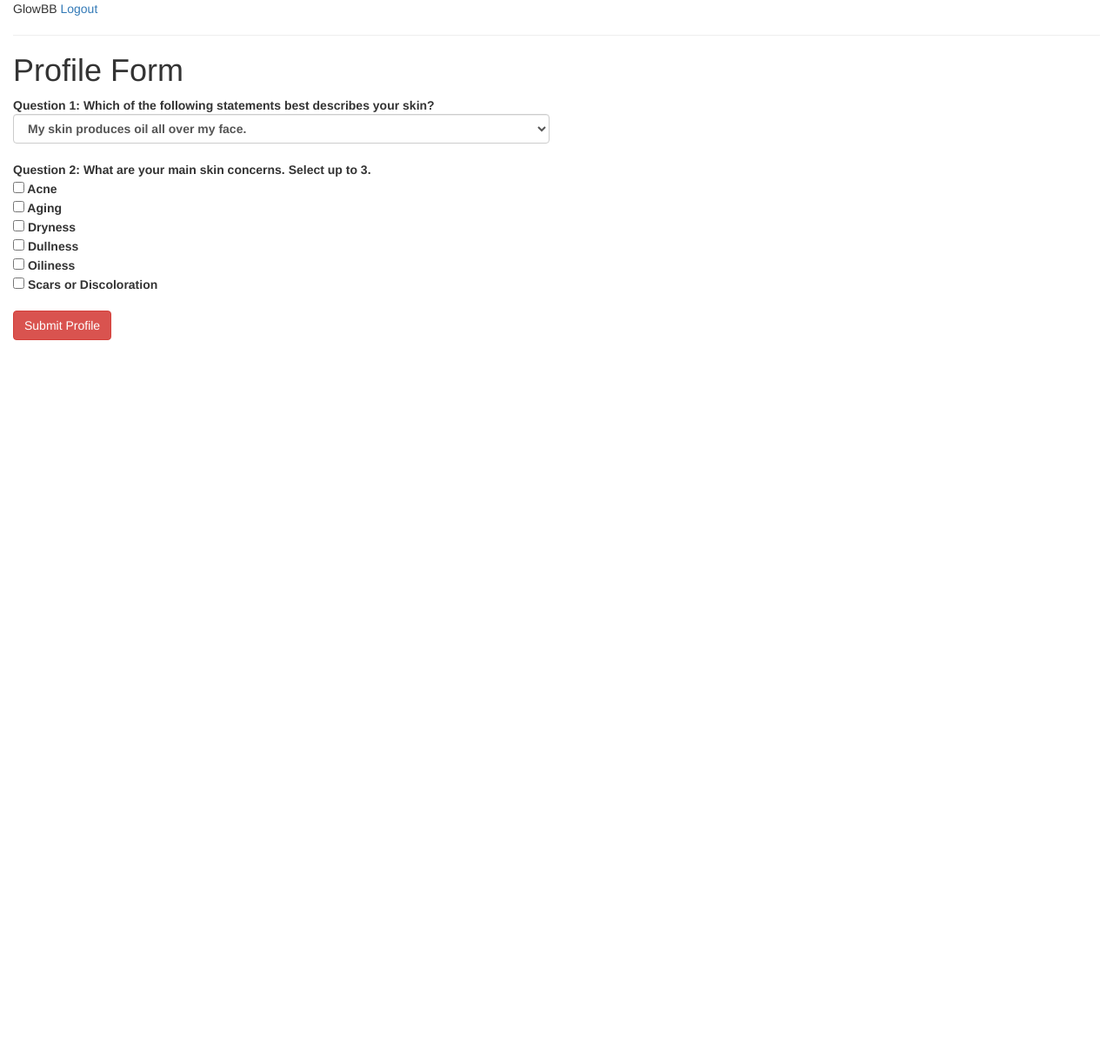
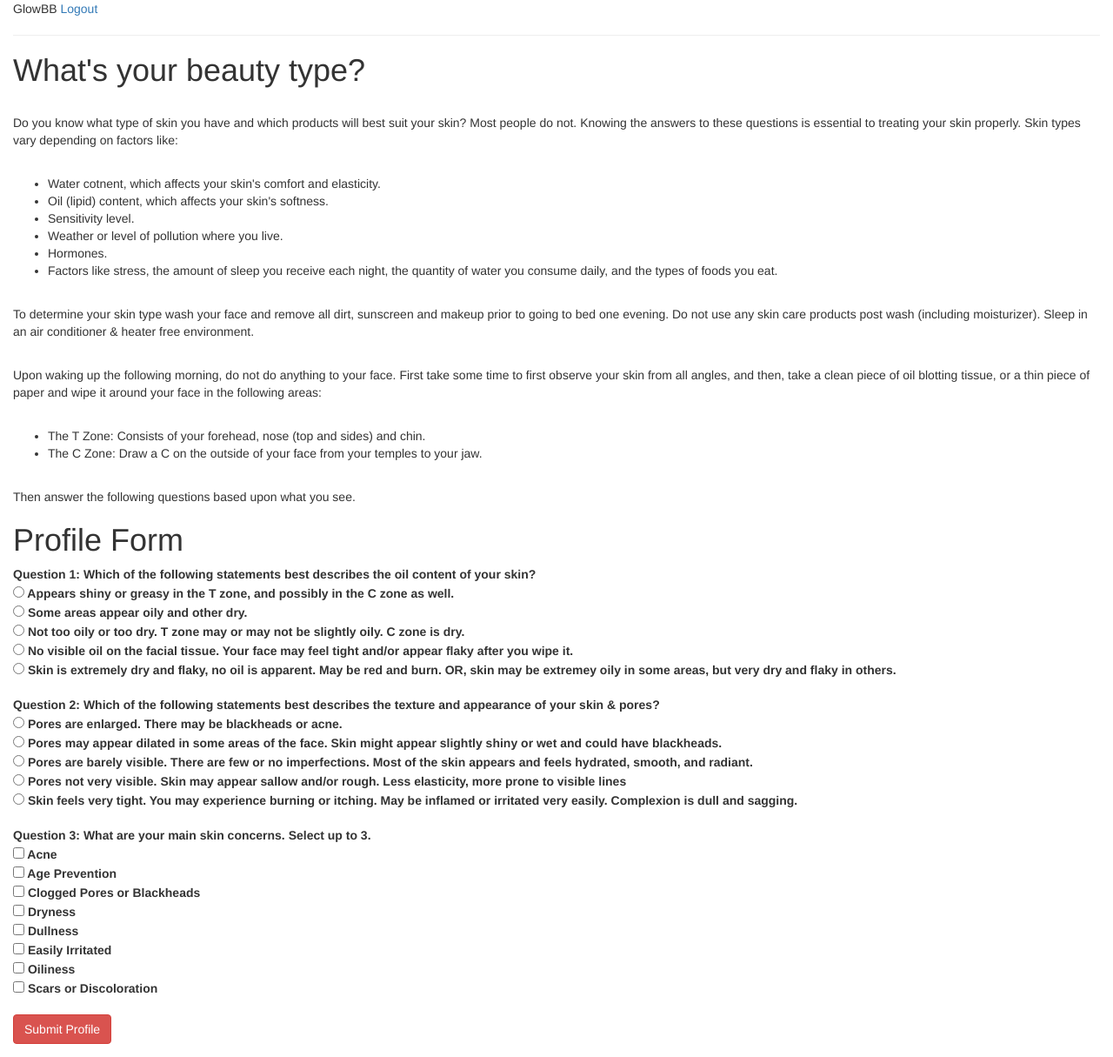
Before and after one commit to nrinn/project-spring-2015, a Flask app: page /profile in a window 1280 px wide. Shown: the whole page at 87% size. Before the commit the page ends 391 px from the top, so only its background shows below. Run offline with Flask 2, Linux system fonts and the light colour scheme; a user stored in the database is signed in; some libraries are stand-ins or nearby versions.

Commit message:
Update 1 6/7/15

```diff
--- a/model.py
+++ b/model.py
@@ -27,6 +27,7 @@ class User(db.Model):
     zipcode = db.Column(db.String(15), nullable=True)
     beauty_type_id = db.Column(db.Integer, db.ForeignKey('beauty_types.beauty_type_id'))
     skin_type = db.Column(db.String(64), nullable=True)
+    skin_condition = db.Column(db.String(64), nullable=True)
 
     # Define relationship to beauty_type, concerns
     beauty_type = db.relationship("Beauty_Type", backref=db.backref('users', order_by=user_id))
--- a/server.py
+++ b/server.py
@@ -1,13 +1,15 @@
 """GlowBB"""
 
 from jinja2 import StrictUndefined
-from flask import Flask, render_template, redirect, request, flash, session
+from flask import Flask, jsonify, render_template, redirect, request, flash, session
 from flask_debugtoolbar import DebugToolbarExtension
 from model import connect_to_db, db, User, User_Concern, Concern, Beauty_Type, Product_Category, Product, Rating
-# import praw, datetime, os, nltk
+import praw, datetime, os, nltk
 import operator
 from operator import itemgetter
 from sqlalchemy import or_
+# from lib.helpers import hash
+# import json
 
 app = Flask(__name__)
 
@@ -127,14 +129,17 @@ def profile_process():
     user = User.query.get(user_id)
 
     # Gets profile form variables and adds them to user_id.
-    #Q1: Gets user's skin type (dropdown)
+    #Q1 & 2: Gets user's skin type (both radio)
     skin_type = request.form.get("skin_type")
+    skin_condition = request.form.get("skin_condition")
 
-    #Q2: Allows user to select up to 3 skin "concerns" from list (checkbox)
+    #Q3: Allows user to select up to 3 skin "concerns" from list (checkbox)
     acne = request.form.get("acne")
     aging = request.form.get("aging")
+    clogged = request.form.get("clogged")
     dryness = request.form.get("dryness")
     dullness = request.form.get("dullness")
+    irritated = request.form.get("irritated")
     oiliness = request.form.get("oiliness")
     scars = request.form.get("scars")
 
@@ -142,98 +147,151 @@ def profile_process():
 #on how profile form questions are answered. Dictonary sorted backwards by value.
 #Beauty type/key with highest value is assigned to user as their beauty type.
     beauty_types = {
-        1: 0,  # dewdrop
-        2: 0,  # snail
-        3: 0,  # bee
-        4: 0, }  # starfish
+        1: 0,  # starfish/oily
+        2: 0,  # snail/combination
+        3: 0,  # bee/normal
+        4: 0,  # butterfly/dry
+        5: 0, }  # dragonfly/dehydrated
 
-    """DEWDROP 1"""
-    if skin_type == "oily":
-        beauty_types[1] += 20
+    """STARFISH 1"""
+    if skin_type and skin_condition == "Oily":
+        beauty_types[1] += 50
 
     if acne == "true":
-        beauty_types[1] += 10
+        beauty_types[1] += 0
 
     if aging == "true":
-        beauty_types[1] += 5
+        beauty_types[1] += 0
+
+    if clogged == "true":
+        beauty_types[1] += 0
 
     if dryness == "true":
-        beauty_types[1] -= 20
+        beauty_types[1] += 0
 
     if dullness == "true":
-        beauty_types[1] += 5
+        beauty_types[1] += 0
+
+    if irritated == "true":
+        beauty_types[1] += 0
 
     if oiliness == "true":
-        beauty_types[1] += 20
+        beauty_types[1] += 0
 
     if scars == "true":
-        beauty_types[1] += 5
+        beauty_types[1] += 0
 
     """SNAIL 2"""
-    if skin_type == "combination":
-        beauty_types[2] += 20
+    if skin_type and skin_condition == "Combination":
+        beauty_types[2] += 50
 
     if acne == "true":
-        beauty_types[2] += 10
+        beauty_types[2] += 0
 
     if aging == "true":
-        beauty_types[2] += 5
+        beauty_types[2] += 0
+
+    if clogged == "true":
+        beauty_types[2] += 0
 
     if dryness == "true":
-        beauty_types[2] += 15
+        beauty_types[2] += 0
 
     if dullness == "true":
-        beauty_types[2] += 10
+        beauty_types[2] += 0
+
+    if irritated == "true":
+        beauty_types[2] += 0
 
     if oiliness == "true":
-        beauty_types[2] += 15
+        beauty_types[2] += 0
 
     if scars == "true":
-        beauty_types[2] += 10
+        beauty_types[2] += 0
 
     """BEE 3"""
-    if skin_type == "normal":
-        beauty_types[3] += 20
+    if skin_type and skin_condition == "Normal":
+        beauty_types[3] += 50
 
     if acne == "true":
-        beauty_types[3] -= 5
+        beauty_types[3] += 0
 
     if aging == "true":
-        beauty_types[3] += 5
+        beauty_types[3] += 0
+
+    if clogged == "true":
+        beauty_types[3] += 0
 
     if dryness == "true":
-        beauty_types[3] -= 5
+        beauty_types[3] += 0
 
     if dullness == "true":
-        beauty_types[3] += 15
+        beauty_types[3] += 0
+
+    if irritated == "true":
+        beauty_types[3] += 0
 
     if oiliness == "true":
-        beauty_types[3] -= 5
+        beauty_types[3] += 0
 
     if scars == "true":
-        beauty_types[3] += 5
+        beauty_types[3] += 0
 
-    """STARFISH 4"""
-    if skin_type == "dry":
-        beauty_types[4] += 20
+    """BUTTERFLY 4"""
+    if skin_type and skin_condition == "Dry":
+        beauty_types[4] += 50
 
     if acne == "true":
-        beauty_types[4] += 5
+        beauty_types[4] += 0
 
     if aging == "true":
-        beauty_types[4] += 5
+        beauty_types[4] += 0
+
+    if clogged == "true":
+        beauty_types[4] += 0
 
     if dryness == "true":
-        beauty_types[4] += 20
+        beauty_types[4] += 0
 
     if dullness == "true":
-        beauty_types[4] += 10
+        beauty_types[4] += 0
+
+    if irritated == "true":
+        beauty_types[4] += 0
 
     if oiliness == "true":
-        beauty_types[4] -= 20
+        beauty_types[4] += 0
 
     if scars == "true":
-        beauty_types[4] += 5
+        beauty_types[4] += 0
+
+    """DRAGONFLY 5"""
+    if skin_type and skin_condition == "Dehydrated":
+        beauty_types[5] += 50
+
+    if acne == "true":
+        beauty_types[5] += 0
+
+    if aging == "true":
+        beauty_types[5] += 0
+
+    if clogged == "true":
+        beauty_types[5] += 0
+
+    if dryness == "true":
+        beauty_types[5] += 0
+
+    if dullness == "true":
+        beauty_types[5] += 0
+
+    if irritated == "true":
+        beauty_types[5] += 0
+
+    if oiliness == "true":
+        beauty_types[5] += 0
+
+    if scars == "true":
+        beauty_types[5] += 0
 
     print beauty_types
 
@@ -241,6 +299,7 @@ def profile_process():
     print sorted_beauty_types
 
     user.skin_type = skin_type
+    user.skin_condition = skin_condition
 
     # deletes any row in user_concern table mapping this user to that concern, clears out info from uc table
     User_Concern.query.filter_by(user_id=user_id).delete()
@@ -252,17 +311,23 @@ def profile_process():
     if aging:
         aging = User_Concern(user_id=user_id, concern_id=2)
         db.session.add(aging)
+    if clogged:
+        clogged = User_Concern(user_id=user_id, concern_id=3)
+        db.session.add(clogged)
     if dryness:
-        dryness = User_Concern(user_id=user_id, concern_id=3)
+        dryness = User_Concern(user_id=user_id, concern_id=4)
         db.session.add(dryness)
     if dullness:
-        dullness = User_Concern(user_id=user_id, concern_id=4)
+        dullness = User_Concern(user_id=user_id, concern_id=5)
         db.session.add(dullness)
+    if irritated:
+        irritated = User_Concern(user_id=user_id, concern_id=6)
+        db.session.add(irritated)
     if oiliness:
-        oiliness = User_Concern(user_id=user_id, concern_id=5)
+        oiliness = User_Concern(user_id=user_id, concern_id=7)
         db.session.add(oiliness)
     if scars:
-        scars = User_Concern(user_id=user_id, concern_id=6)
+        scars = User_Concern(user_id=user_id, concern_id=8)
         db.session.add(scars)
 
     print "assigning beauty type", sorted_beauty_types[-1][0]
@@ -379,59 +444,77 @@ def rate_product(product_id):
 
 
 # @app.route("/reddit", methods=['GET'])
-# def get_reddit():
-#     """Gets top 10 results from asian beauty subreddit that match """
+# def get_top_reddit():
+#     """Search asian beauty subreddit for products"""
 
-#     r = praw.Reddit(user_agent='glowbb')
-#     subreddit = r.get_subreddit('asianbeauty')
-#     submissions = subreddit.get_new(limit=10)
+#     # connect to reddit api
+#     # user_agent = "glowbb"
+#     # r = praw.Reddit(user_agent=user_agent)
+#     # submissions = r.get_subreddit('asianbeauty').get_hot(limit=10)
+#     # get top 10 submissions in asianbeauty subreddit
+#     # for result in submissions:
+#     # for submissions in r.get_subreddit('asianbeauty').get_hot(limit=10):
 
+#     # get_content('http://www.reddit.com/r/AsianBeauty/', params=keyword, limit=25, place_holder=None, root_field='data', thing_field='children', after_field='after', _use_oauth=False, object_filter=None)
+#     # query = 'url:title'
+#     # search(query, subreddit='asianbeauty', sort=None, syntax=None, period=year, *args, **kwargs)
+
+#     user_agent = "glowbb"
+#     r = praw.Reddit(user_agent=user_agent)
+#     query = 'url:title'
+#     submissions = r.search(query=query, subreddit='asianbeauty', sort='hot', period='month', limit=100)
+#     posts = []
 #     for submission in submissions:
-#         print('[*] Processing submissions')
-#         op_text = submission.selftext.lower()
-#         print(op_text)
+#         post_obj = {
+#             'title': submissions.title,
+#             'url': submissions.url
+#         }
+#         posts.append(post_obj)
+#     # return jsonify({'posts': posts})
 
-#     # get all recent comments for the subreddit
-#     all_comments = subreddit.get_comments(limit=10)
-#     # flatten all comments
-#     praw.helpers.flatten_tree(all_comments)
+#     return render_template('reddit.html', r=r, submissions=submissions, posts=posts, query=query)
 
-#     for comment in all_comments:
-#         print('[*] Comment body: %s' % comment.body)
+# CLIENT_ID = 'YOUR_CLIENT_ID'
+# CLIENT_SECRET = 'YOUR CLIENT SECRET'
+# REDIRECT_URI = 'http://127.0.0.1:65010/authorize_callback'
 
-    # keyword = request.args.get("keyword")
+# print "\n\n\n%s\n\n\n" % r
+# print "\n\n\n%s\n\n\n" % submissions
 
-    # class praw.__init__.Reddit(*args, **kwargs)
-        # get_content(url, params=None, limit=0, place_holder=None, root_field='data', thing_field='children', after_field='after', _use_oauth=False, object_filter=None)
+# @app.route('/')
+# def homepage():
+#     link_no_refresh = r.get_authorize_url('UniqueKey')
+#     link_refresh = r.get_authorize_url('DifferentUniqueKey',
+#                                        refreshable=True)
+#     link_no_refresh = "<a href=%s>link</a>" % link_no_refresh
+#     link_refresh = "<a href=%s>link</a>" % link_refresh
+#     text = "First link. Not refreshable %s</br></br>" % link_no_refresh
+#     text += "Second link. Refreshable %s</br></br>" % link_refresh
+#     return text
+
+# @app.route('/authorize_callback')
+# def authorized():
+#     state = request.args.get('state', '')
+#     code = request.args.get('code', '')
+#     info = r.get_access_information(code)
+#     user = r.get_me()
+#     variables_text = "State=%s, code=%s, info=%s." % (state, code,
+#                                                       str(info))
+#     text = 'You are %s and have %u link karma.' % (user.name,
+#                                                    user.link_karma)
+#     back_link = "<a href='/'>Try again</a>"
+#     return variables_text + '</br></br>' + text + '</br></br>' + back_link
 
 
+    # if submissions:
+    #     results = Product.query.filter(or_(Product.description.ilike('%{}%'.format(submissions)), Product.product_name.ilike('%{}%'.format(submissions)), Product.product_brand.ilike('%{}%'.format(submissions)))).all()
 
-    # subreddit = r.get_subreddit('asianbeauty')
-    # # [str(x) for x in submissions]
+    # else:
+    #     results = None
 
 
-    # for submissions in subreddit:
-    #     print submissions
-
-    # print "\n\n\n%s\n\n\n" % r
-
-    # print "\n\n\n%s\n\n\n" % submissions
-
-    # r = praw.Reddit(user_agent='glowbb')
-    # r.login('glowbb', 'hackbrightx')
-    # subreddit = r.get_subreddit('asianbeauty')
-    # # subreddit_comments = subreddit.get_comments()
-    # submission = r.get_subreddit('asianbeauty').get_top(limit=10)
-    # for comment in submission.comments:
-    #     print comment.body
-    # flat_comments = praw.helpers.flatten_tree(submission.comments)
-    # for comment in flat_comments:
-    #     if comment.body == "Hello":
-    #         reply_world(comment)
-    # subreddit = r.get_subreddit('asianbeauty')
-    # subreddit_comments = subreddit.get_comments()
-
-    # return render_template("reddit.html", comment=comment, all_comments=all_comments)
+# class praw.__init__.Reddit(*args, **kwargs)
+#     get_content(url, params=None, limit=10, place_holder=None, root_field='data', thing_field='children', after_field='after', _use_oauth=False, object_filter=None)
 
 
 @app.route('/add_product', methods=['GET'])
--- a/templates/product_detail.html
+++ b/templates/product_detail.html
@@ -54,7 +54,7 @@
         <ul>
         {% for rating in product.ratings %}
             <li>
-                On {{ today }} <a href="/users/{{ rating.user_id }}">{{ rating.user.firstname }}</a> gave this product score of: {{ rating.score }} and said: {{ rating.comment }}
+                <a href="/users/{{ rating.user_id }}">{{ rating.user.firstname }}</a> gave this product score of: {{ rating.score }} and said: {{ rating.comment }}
             </li>
         {% endfor %}
     {% endif %}
--- a/templates/profile_form.html
+++ b/templates/profile_form.html
@@ -1,5 +1,23 @@
 {% extends 'base.html' %}
 {% block content %}
+
+<h1>What's your beauty type?</h1><br>
+<p>Do you know what type of skin you have and which products will best suit your skin? Most people do not. Knowing the answers to these questions is essential to treating your skin properly. Skin types vary depending on factors like:</p><br>
+    <ul>
+        <li>Water cotnent, which affects your skin's comfort and elasticity.</li>
+        <li>Oil (lipid) content, which affects your skin's softness.</li>
+        <li>Sensitivity level.</li>
+        <li>Weather or level of pollution where you live.</li>
+        <li>Hormones.</li>
+        <li>Factors like stress, the amount of sleep you receive each night, the quantity of water you consume daily, and the types of foods you eat.</li>
+    </ul><br>
+    <p>To determine your skin type wash your face and remove all dirt, sunscreen and makeup prior to going to bed one evening. Do not use any skin care products post wash (including moisturizer). Sleep in an air conditioner & heater free environment.</p><br>
+    <p>Upon waking up the following morning, do not do anything to your face. First take some time to first observe your skin from all angles, and then, take a clean piece of oil blotting tissue, or a thin piece of paper and wipe it around your face in the following areas:</p><br>
+    <ul>
+        <li>The T Zone: Consists of your forehead, nose (top and sides) and chin.</li>
+        <li>The C Zone: Draw a C on the outside of your face from your temples to your jaw.</li>
+    </ul><br>
+    <p>Then answer the following questions based upon what you see.</p>
 
 <h1>Profile Form</h1>
 
@@ -7,23 +25,37 @@
 
     <div class="form-group">
         <label>
-            Question 1: Which of the following statements best describes your skin?<br>
-             <select name="skin_type" class="form-control">
-                <option value="Oily">My skin produces oil all over my face.</option>
-                <option value="Combination">My skin only produces oil in certain areas like my forehead, nose, and/or chin/jawline.</option>
-                <option value="Normal">My skin is neither very oily nor very dry.</option>
-                <option value="Dry">My skin is dry all over.</option>
+            Question 1: Which of the following statements best describes the oil content of your skin?<br>
+                <input value="Oily" name="skin_type" type="radio"> Appears shiny or greasy in the T zone, and possibly in the C zone as well.<br>
+                <input value="Combination" name="skin_type" type="radio"> Some areas appear oily and other dry.<br>
+                <input value="Normal" name="skin_type" type="radio"> Not too oily or too dry. T zone may or may not be slightly oily. C zone is dry.<br>
+                <input value="Dry" name="skin_type" type="radio"> No visible oil on the facial tissue. Your face may feel tight and/or appear flaky after you wipe it.<br>
+                <input value="Dehydrated" name="skin_type" type="radio"> Skin is extremely dry and flaky, no oil is apparent. May be red and burn. OR, skin may be extremey oily in some areas, but very dry and flaky in others.<br>
             </select>
         </label>
     </div>
 
     <div class="form-group">
         <label>
-            Question 2: What are your main skin concerns. Select up to 3.<br>
+            Question 2: Which of the following statements best describes the texture and appearance of your skin & pores?<br>
+                <input value ="Oily" name="skin_condition" type="radio"> Pores are enlarged. There may be blackheads or acne.<br>
+                <input value="Combination" name="skin_condition" type="radio"> Pores may appear dilated in some areas of the face. Skin might appear slightly shiny or wet and could have blackheads.<br>
+                <input value="Normal" name="skin_condition" type="radio"> Pores are barely visible. There are few or no imperfections. Most of the skin appears and feels hydrated, smooth, and radiant.<br>
+                <input value="Dry" name="skin_condition" type="radio"> Pores not very visible. Skin may appear sallow and/or rough. Less elasticity, more prone to visible lines<br>
+                <input value="Dehydrated" name="skin_condition" type="radio"> Skin feels very tight. You may experience burning or itching. May be inflamed or irritated very easily. Complexion is dull and sagging.<br>
+            </select>
+        </label>
+    </div>
+
+    <div class="form-group">
+        <label>
+            Question 3: What are your main skin concerns. Select up to 3.<br>
             <input type="checkbox" value="true" name="acne" /> Acne<br>
-            <input type="checkbox" value="true" name="aging" /> Aging<br>
+            <input type="checkbox" value="true" name="aging" /> Age Prevention<br>
+            <input type="checkbox" value="true" name="clogged" /> Clogged Pores or Blackheads<br>
             <input type="checkbox" value="true" name="dryness" /> Dryness<br>
             <input type="checkbox" value="true" name="dullness" /> Dullness<br>
+            <input type="checkbox" value="true" name="irritated" /> Easily Irritated<br>
             <input type="checkbox" value="true" name="oiliness" /> Oiliness<br>
             <input type="checkbox" value="true" name="scars" /> Scars or Discoloration<br>
         </label>
--- a/templates/search.html
+++ b/templates/search.html
@@ -5,14 +5,14 @@
 <p>Search for a product by keyword.</p><br>
 
     <form>
-    <input name="q" type="text" value="{{q}}"/><br>
+    <input name="q" type="text" value="{{q}}"/><br><br>
     <input type="submit" value="Search" class="btn btn-danger">
     </form><br>
 {% if results %}
     Results of your search:<br>
     <ul>
     {% for result in results %}
-        <li><a href = "/product/{{ result.product_id }}">{{result.product_name}}</a></li>
+        <li><a href = "/product/{{ result.product_id }}">{{result.product_brand}} {{result.product_name}}</a></li>
     {% endfor %}
     </ul>
 {% elif q %}
```
Also changed, not shown: snaillove.sql (+10 -7 lines), templates/add_product.html (+4 -4 lines), templates/reddit.html (added, +27 -0 lines), snaillove.db, 2 other files.
